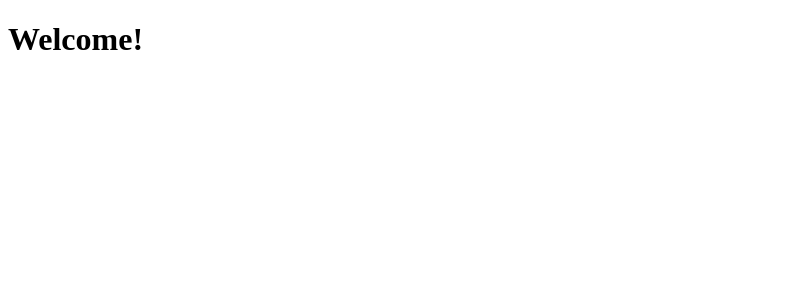
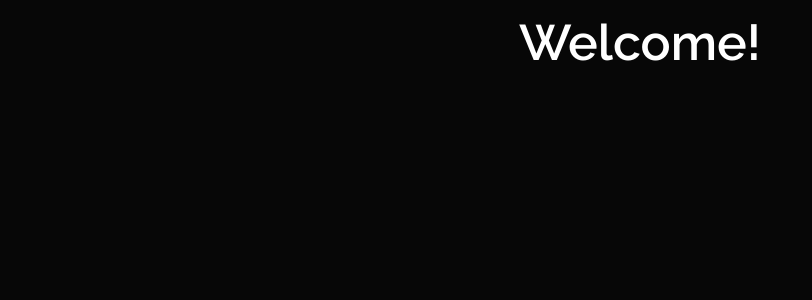
Before and after one commit to itsbadr/klassroom, a Next.js app in the folder client/: page / in a window 1280 px wide. Shown: the top 300 px of the page, without its empty margins (0-812 px from the left). Built offline with nearby package versions, Linux system fonts and the light colour scheme.

Commit message:
some basic styling

```diff
--- a/client/pages/_app.js
+++ b/client/pages/_app.js
@@ -1,3 +1,5 @@
+import '../styles/globals.css'
+
 function MyApp({ Component, pageProps }) {
   return <Component {...pageProps} />
 }
--- a/client/pages/index.js
+++ b/client/pages/index.js
@@ -2,9 +2,9 @@ import styles from "../styles/Home.module.css";
 
 export default function Home() {
   return (
-    <div>
+    <div className={styles.container}>
       <main>
-        <h1>Welcome!</h1>
+        <h1 style={{ margin: 5, fontSize: 50 }}>Welcome!</h1>
       </main>
     </div>
   )
--- a/client/styles/Home.module.css
+++ b/client/styles/Home.module.css
@@ -0,0 +1,4 @@
+.container {
+    display: flex;
+    justify-content: center;
+}
--- /dev/null
+++ b/client/styles/globals.css
@@ -0,0 +1,7 @@
+@import url('https://fonts.googleapis.com/css2?family=Raleway:wght@600&display=swap');
+
+body {
+    font-family: 'Raleway', sans-serif;
+    color: white;
+    background-color: rgb(7, 7, 7);
+}
```
